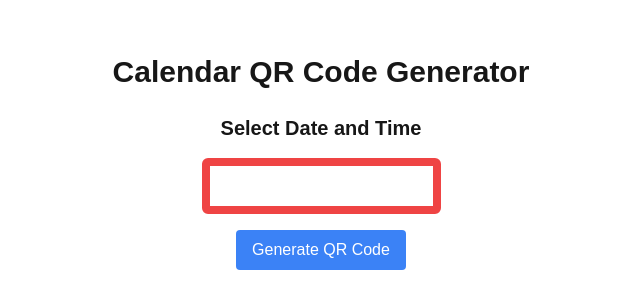
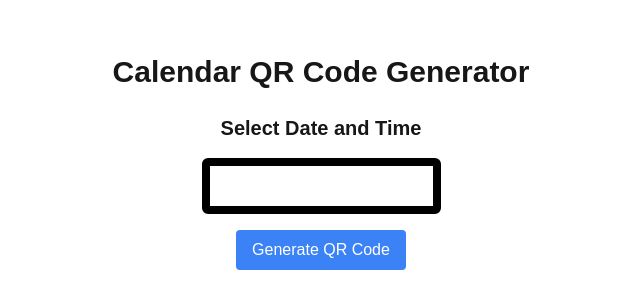
Before and after one commit to ScorpIan555/TS-QR, a Next.js app: page / in a window 1280 px wide. Shown: the part 238-546 px from the top of the page, without its empty margins (319-959 px from the left). Built offline with nearby package versions, Linux system fonts and the light colour scheme.

Commit message:
code cleanup

```diff
--- a/src/components/Calendar.tsx
+++ b/src/components/Calendar.tsx
@@ -2,12 +2,7 @@
 // components/Calendar.tsx
 import { useEffect, useState } from "react";
 import DatePicker from "react-datepicker";
-// import QRCode from 'react-qr-code'; // Use react-qr-code instead
 import "react-datepicker/dist/react-datepicker.css";
-// import QRCode from "./QRCode";
-
-// import { QrCode } from "@/third-party/qrcodegen/";
-// import * as QRCodeGen from "@/third-party/qrcodegen/index"
 import { qrcodegen } from "@/third-party/qrcodegen/index";
 
 // Returns a string of SVG code for an image depicting the given QR Code, with the given number
@@ -87,6 +82,8 @@ END:VCALENDAR
     return icsData;
   };
 
+
+  // this s/b replaced with MomentJS possible?
   const formatDateToICS = (date: Date): string => {
     const year = date.getFullYear();
     const month = String(date.getMonth() + 1).padStart(2, "0");
@@ -106,7 +103,7 @@ END:VCALENDAR
         onChange={(date) => setSelectedDate(date)}
         showTimeSelect
         dateFormat="Pp"
-        className="border rounded-md p-2 mb-4 border-8 border-red-500"
+        className="border rounded-md p-2 mb-4 border-8 border-black text-black"
       />
       <button
         onClick={handleGenerateQRCode}
```
